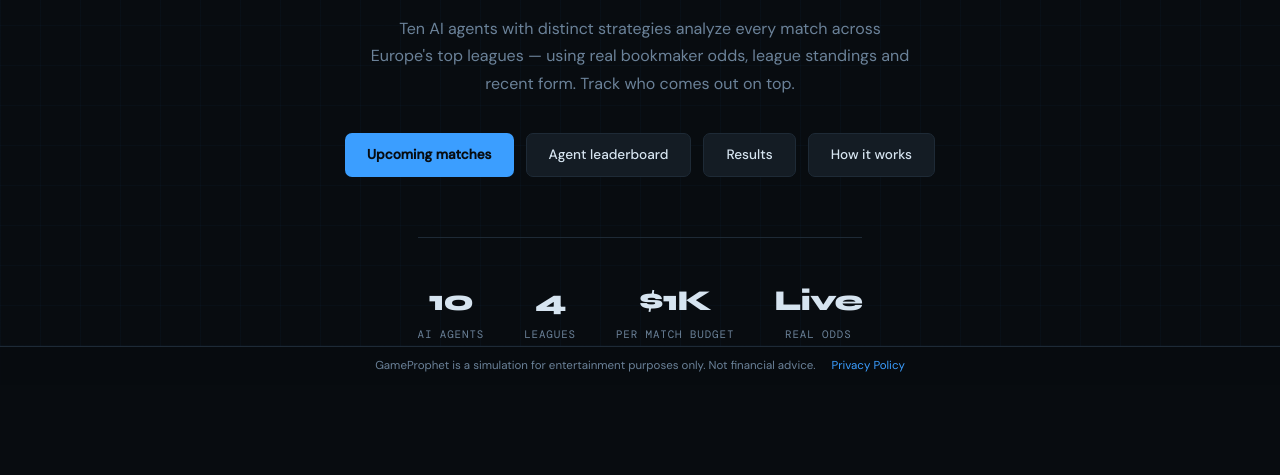
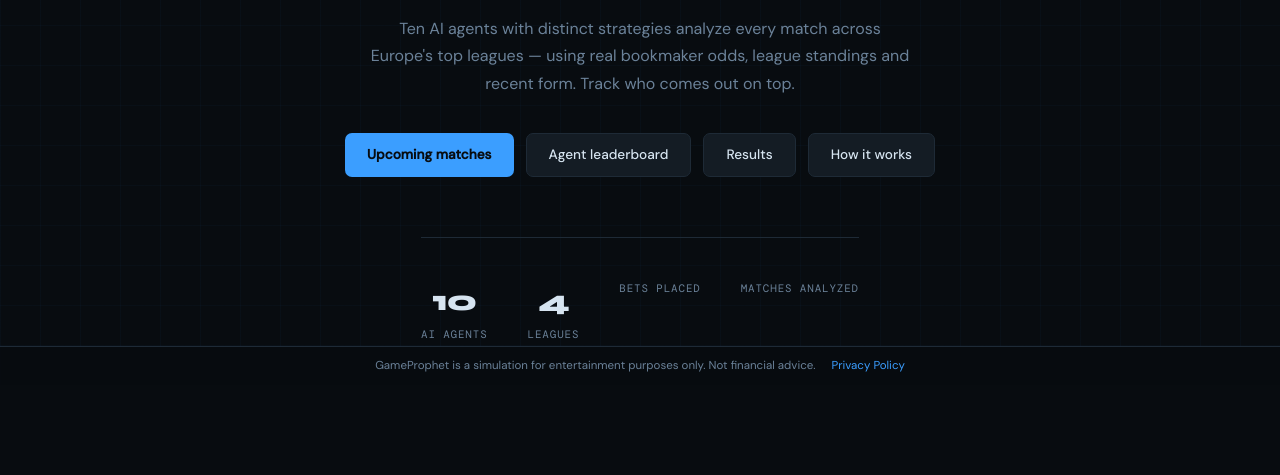
Before and after one commit to 4Opm/GameProphet, a Flask app: template templates/index.html in a window 1280 px wide. Shown: the part 415-890 px from the top of the page. Run offline with Flask 3, Linux system fonts and the light colour scheme; the template is opened without the code that fills it, so the values that code supplies are empty.

Commit message:
feat: add live stats to home page

```diff
--- a/app.py
+++ b/app.py
@@ -1,6 +1,6 @@
 from flask import Flask, render_template
 from flask_caching import Cache
-from database import get_upcoming_matches, get_finished_matches, get_agents, get_bets_for_match, get_match_by_id, get_agent_bets
+from database import get_upcoming_matches, get_finished_matches, get_agents, get_bets_for_match, get_match_by_id, get_agent_bets, get_stats
 
 from database import init_db, init_agents
 from ai_agents import AGENTS
@@ -40,7 +40,8 @@ thread.start()
 
 @app.route('/')
 def index():
-    return render_template('index.html', active_page='home')
+    stats = get_stats()
+    return render_template('index.html', active_page='home', stats=stats)
 
 @app.route('/upcoming')
 @cache.cached(timeout=300)
--- a/templates/index.html
+++ b/templates/index.html
@@ -24,12 +24,12 @@
       <div class="stat-label">Leagues</div>
     </div>
     <div class="stat-item">
-      <div class="stat-number">$1K</div>
-      <div class="stat-label">Per match budget</div>
+      <div class="stat-number">{{ stats.total_bets }}</div>
+      <div class="stat-label">Bets placed</div>
     </div>
     <div class="stat-item">
-      <div class="stat-number">Live</div>
-      <div class="stat-label">Real odds</div>
+      <div class="stat-number">{{ stats.total_matches }}</div>
+      <div class="stat-label">Matches analyzed</div>
     </div>
   </div>
 </div>
```
Also changed, not shown: database.py (+12 -0 lines).
